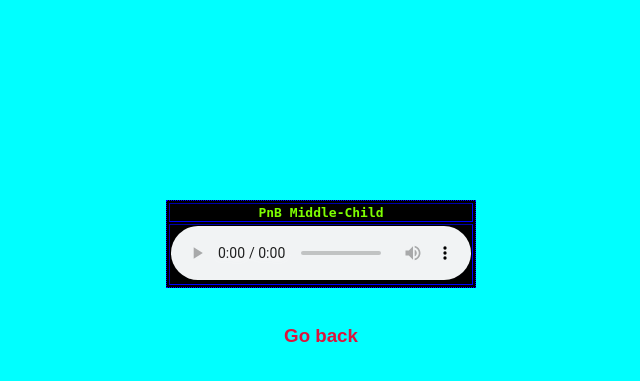
After one commit to andhikadana/andhikadana.github.io, a PHP site: page /file.html in a window 1280 px wide. The commit adds this page. Shown: the top 381 px of the page, without its empty margins (319-959 px from the left). Run offline with PHP 8.4, Linux system fonts and the light colour scheme; lists and menus that the app fills with data are empty.

Commit message:
final 0.1

```diff
--- /dev/null
+++ b/file.html
@@ -0,0 +1,24 @@
+<!DOCTYPE html>
+<html lang="en">
+<head>
+    <meta charset="UTF-8">
+    <meta http-equiv="X-UA-Compatible" content="IE=edge">
+    <meta name="viewport" content="width=device-width, initial-scale=1.0">
+    <title>Song</title>
+    <link rel="stylesheet" href="style.css">
+</head>
+<body>
+    <center>
+    <table border="1" class="tabel">
+        <tr>
+            <th>PnB Middle-Child</th>
+        </tr>
+        <tr>
+        <td><audio controls><source src="middlechild.mp3" type="audio/mpeg"></audio></td>
+        </tr>
+    </table>
+    <br/>
+    <h3 class="back"><a href="index.html" style="text-decoration: none; color: crimson;">Go back</a></h3>
+    </center>
+</body>
+</html>
--- a/index.html
+++ b/index.html
@@ -15,6 +15,11 @@
         <marquee><img src="rick.gif"><img src="rick.gif"><img src="rick.gif"><img src="rick.gif"><img src="rick.gif"></marquee>
         <audio controls><source src="rick.mp3" type="audio/mpeg"></audio>
     </div>
+    <br/>
+    <div>
+        <a href="file.html"><button class="btn">In to  New File</button></a>
+    </div>
+    <br/>
     <h1>CODE NAME</h1>
     <div align='center'>
         <button class="btn" onclick="peringatan()"><h1>CODE NUK</h1></button>
--- a/style.css
+++ b/style.css
@@ -23,3 +23,15 @@
     color: grey;
 
 }
+.tabel{
+    border-color: blue;
+    border-style: dotted;
+    background-color: black;
+    color: chartreuse;
+    font-family: monospace;
+    margin-top: 200px;
+}
+.tabel:hover{
+    background-color: crimson;
+    color: black;
+}
```
Also changed, not shown: 1 other file.
